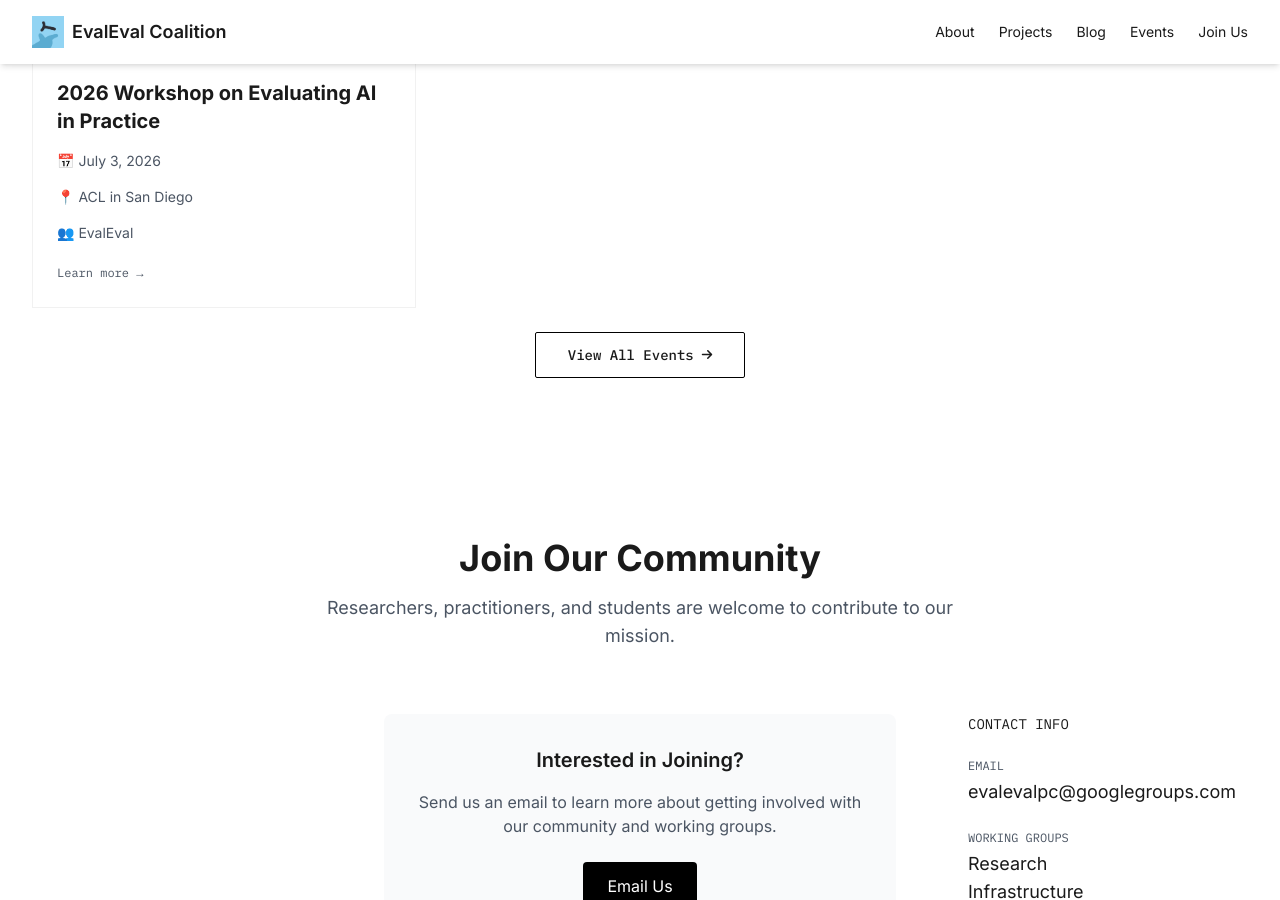
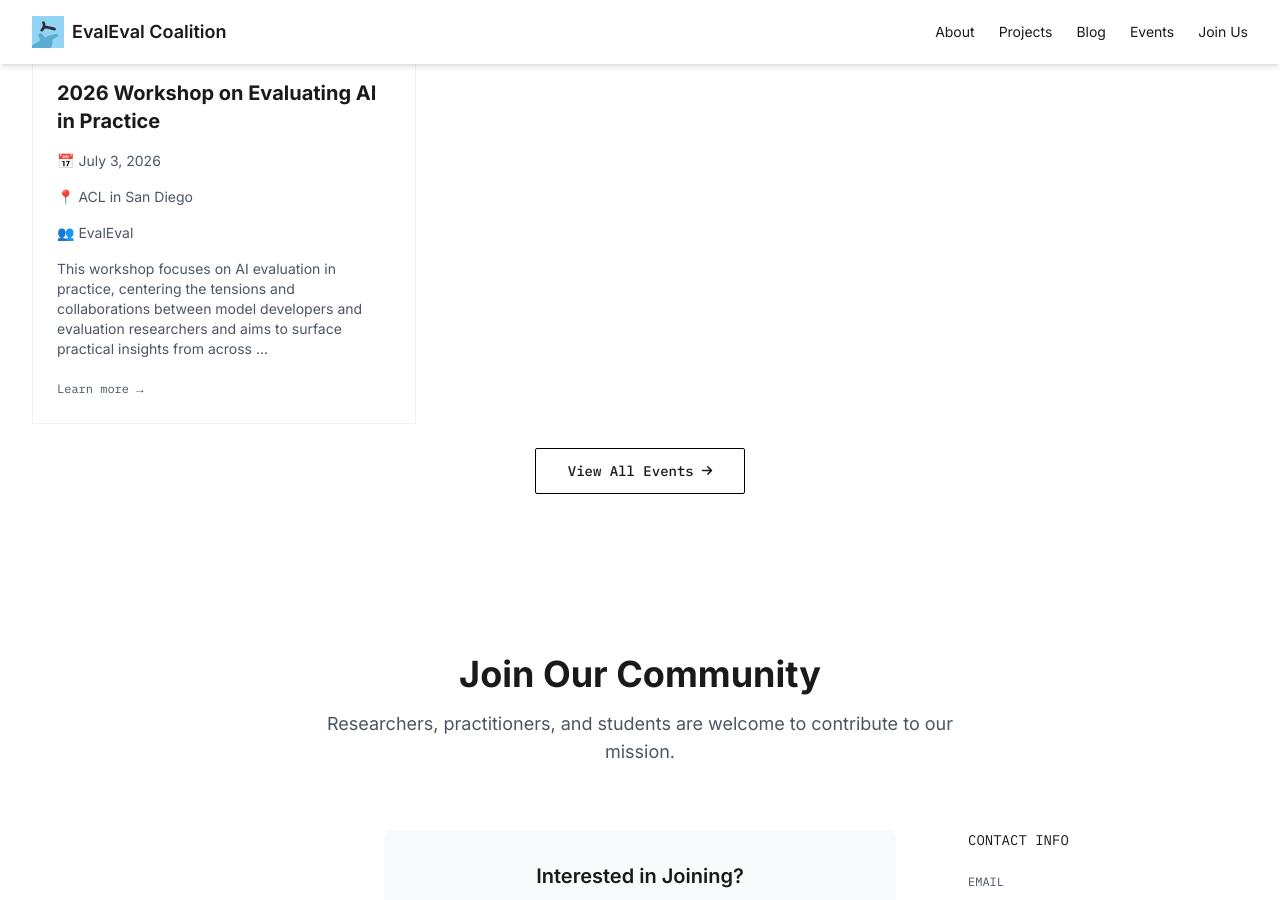
Before and after one commit to evaleval/evaleval.github.io, a Jekyll site: the page built from index.html, in a window 1280 px wide and 900 px high, scrolled down 2621 px. Built offline with Jekyll 4.4.1, drawn with Linux system fonts in a browser that asks for light colours; nearby versions of some CDN libraries.

Commit message:
addressed some of copilot's comments

```diff
--- a/_events/acl-2026.md
+++ b/_events/acl-2026.md
@@ -2,15 +2,15 @@
 layout: event
 title: 2026 Workshop on Evaluating AI in Practice
 subtitle: Methodological Rigor, Sociotechnical Perspectives, and Community Collaborations
-team: Icchya Pant, Jennifer Mickel, Jan Batzner
+team: Ichhya Pant, Jennifer Mickel, Jan Batzner
 status: active
 order: 1
 category: Organization
 event_date: 2026-7-3-4
 location: ACL in San Diego
 host: EvalEval
-# description:  |
-#   EvalEval, UK AI Security Institute (AISI), and UC San Diego (UCSD) are excited to announce the upcoming Evaluating AI in Practice workshop, happening on December 8, 2025, in San Diego, California.
+description:  |
+  This workshop focuses on AI evaluation in practice, centering the tensions and collaborations between model developers and evaluation researchers and aims to surface practical insights from across the evaluation ecosystem.
 ---
 
 ## Background
```
